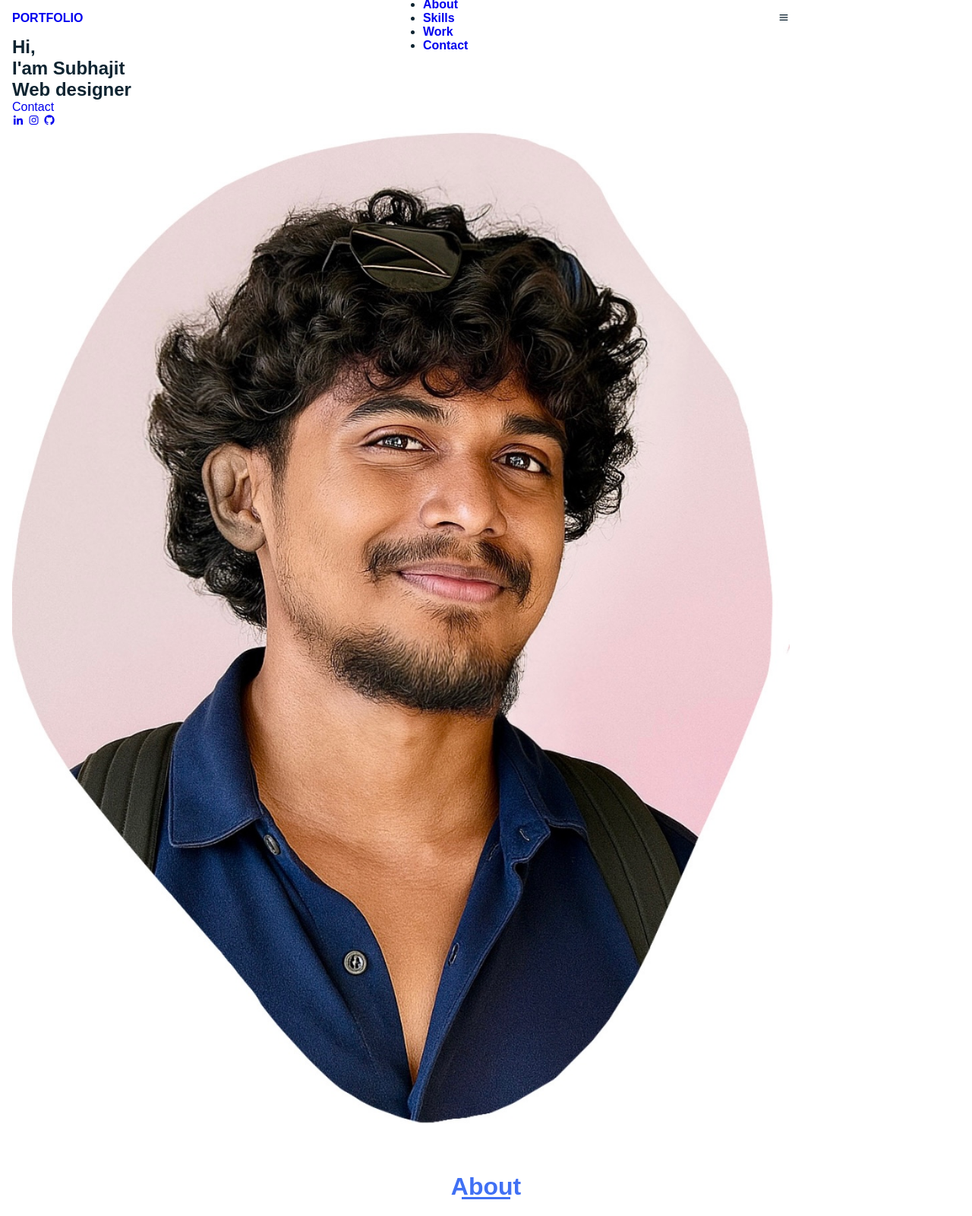
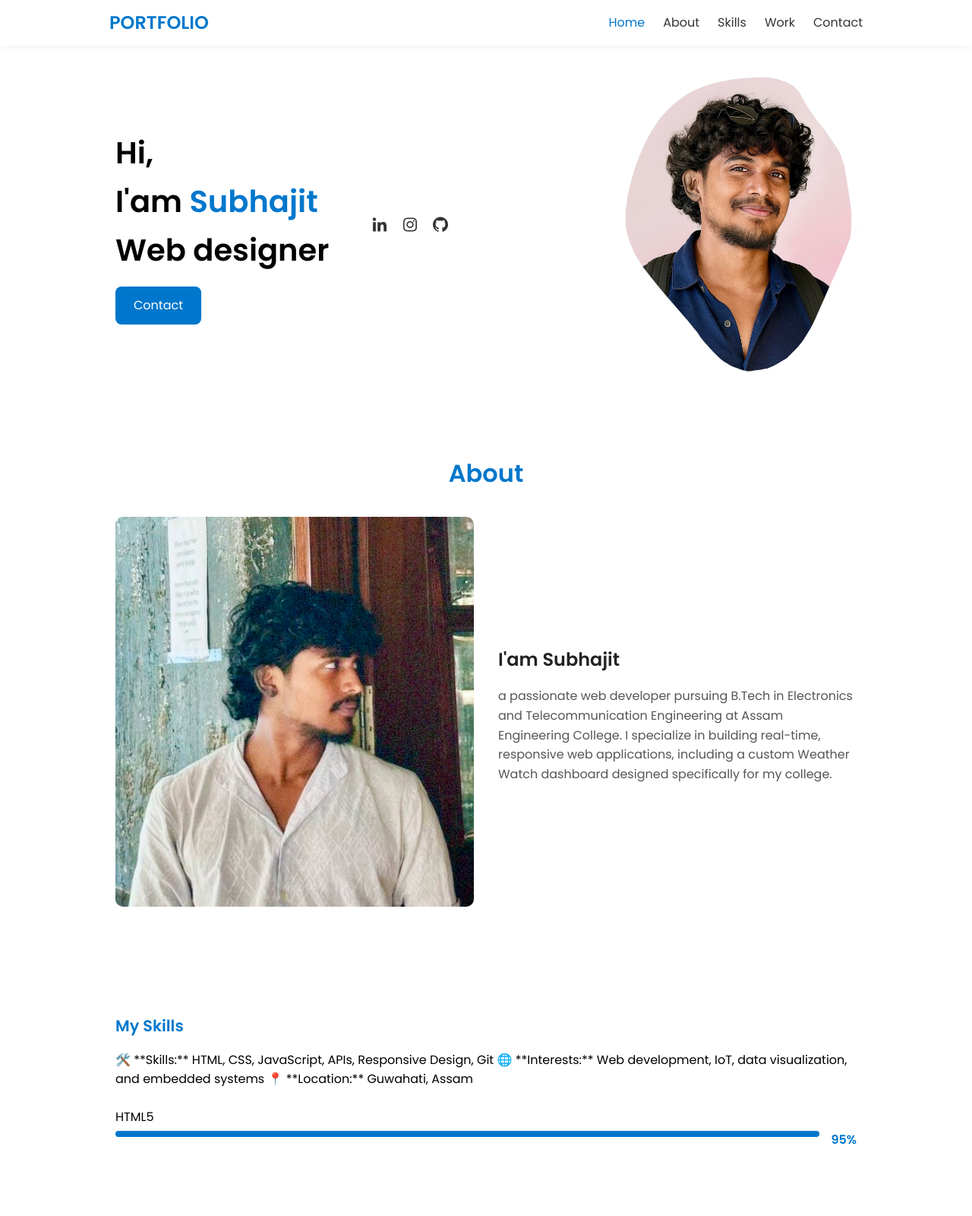
Before and after one commit to mostlyfrenzied/my-own-portfolio, a plain HTML site: page index.html in a window 1280 px wide. Shown: the top 1600 px of the page at 76% size. After the commit the page ends 1562 px from the top, so only its background shows below. Drawn offline with nearby package versions, Linux system fonts and the light colour scheme; a script that the page names is missing.

Commit message:
Update style.css

```diff
--- a/style.css
+++ b/style.css
@@ -1,220 +1,245 @@
-:root{
-    --header-height:3rem;
-    --font-semi:600;
-}
-:root{
-    --first-color: #4070f4;
-    --second-color: #0E2431;
-}
-:root{
-    --body-font:'poppins', sans-serif;
-    --big-font-size: 2rem;
-    --h2-font-size: 1.25rem;
-    --normal-font-size: 0.938rem;
-}
-@media screen and (min-width: 768px){
-    :root{
-        --big-font-size: 3.5rem;
-        --h2-font-size: 2rem;
-        --normal-font-size: 1rem;
-    }
-}
-:root{
-    --mb-1: 0.5rem;
-    --mb-2: 1rem;
-    --mb-3: 1.5rem;
-    --mb-4: 2rem;
-    --mb-5: 2.5rem;
-    --mb-6: 3rem;
-}
-:root{
-    --z-back: -10;
-    --z-normal: 1;
-    --z-tooltrip: 10;
-    --z-fixed: 10;
-}
-*,::before,::after{
+/*========== GOOGLE FONTS ==========*/
+@import url('https://fonts.googleapis.com/css2?family=Poppins:wght@300;400;600&display=swap');
+
+/*========== BASE ==========*/
+* {
+  margin: 0;
+  padding: 0;
   box-sizing: border-box;
 }
-html{
+
+html {
   scroll-behavior: smooth;
 }
-body{
-    margin: var(--header-height) 0 0 0;
-    font-family: var(--body-font);
-    font-size: var(--normal-font-size);
-    color: var(--second-color);
+
+body {
+  font-family: 'Poppins', sans-serif;
+  background-color: #f5f5f5
+  color: #333;
+  line-height: 1.6;
 }
-h1,h2,p{
-    margin: 0;
-    padding: 0;
-    list-style: none;
-}
-a{
-    text-decoration: none;
-}
-img{
+
+img {
   max-width: 100%;
   height: auto;
-    display: block;
+  border-radius: 10px;
 }
- .section-title{
-    position: relative;
-    font-size: var(--h2-font-size);
-    color: var(--first-color);
-    margin-top: var(--mb-2);
-    margin-bottom: var(--mb-4);
-    text-align: center;
- }
- .section-title::after{
-    position: absolute;
-    content: "";
-    width: 64px;
-    height: 0.18rem;
-    left: 0;
-    right: 0;
-    margin: auto;
-    top: 2rem;
-    background-color: var(--first-color);
- }
- .section{
-    padding-top: 3rem;
-    padding-bottom: 2 rem;;
- }
- .bd-grid{
-    max-width: 1024px;
-    display: grid;
-    grid-template-columns: 100%;
-    grid-column-gap: 2rem;
-    width: calc(100% - 2rem);
-    margin-left: var(--mb-2);
-    margin-right: var(--mb-2);
- }
- .l-header{
+
+/*========== LAYOUT ==========*/
+.l-header {
   width: 100%;
   position: fixed;
   top: 0;
   left: 0;
-    z-index: var(--z-fixed);
   background-color: #fff;
-    box-shadow: 0 1px 4px rgba(146,161,176..15);
+  z-index: 100;
+  box-shadow: 0 2px 10px rgba(0, 0, 0, 0.05);
 }
- .nav{
-    height: var(--header-height);
+
+/*========== NAVIGATION ==========*/
+.nav {
+  max-width: 1024px;
+  margin: auto;
   display: flex;
   justify-content: space-between;
   align-items: center;
-    font-weight: var(--font-semi);
+  height: 60px;
+  padding: 0 1rem;
+}
 
+.nav__logo {
+  font-weight: 600;
+  font-size: 1.5rem;
+  color: #0077cc;
+  text-decoration: none;
 }
- @media screen and (max-width: 768px){
-    .nav__menu{
-        position: fixed;
-        top: var(--header-height);
-        right: -100%;
-        width: 80%;
-        height: 100%;
-        padding: 2rem;
-        background-color: var(--second-color);
-        transition: .5s;
+
+.nav__menu {
+  display: flex;
+}
+
+.nav__list {
+  display: flex;
+  gap: 1.5rem;
+  list-style: none;
+}
+
+.nav__item .nav__link {
+  text-decoration: none;
+  color: #333;
+  font-weight: 500;
+  position: relative;
+}
+
+.nav__link:hover,
+.nav__link.active {
+  color: #0077cc;
+}
+
+.nav__toggle {
+  display: none;
+  font-size: 1.8rem;
+  cursor: pointer;
+}
+
+/*========== HOME SECTION ==========*/
+.home {
+  display: grid;
+  grid-template-columns: repeat(auto-fit, minmax(280px, 1fr));
+  align-items: center;
+  gap: 2rem;
+  padding: 100px 1.5rem 50px;
+  max-width: 1024px;
+  margin: auto;
+}
+
+.home__title {
+  font-size: 2.5rem;
+  font-weight: 600;
+}
+
+.home__title-color {
+  color: #0077cc;
+}
+
+.button {
+  display: inline-block;
+  padding: 0.75rem 1.5rem;
+  background-color: #0077cc;
+  color: #fff;
+  text-decoration: none;
+  border-radius: 8px;
+  margin-top: 1rem;
+}
+
+.home__social {
+  display: flex;
+  gap: 1rem;
+}
+
+.home__social-icon {
+  font-size: 1.5rem;
+  color: #333;
+  transition: 0.3s;
+}
+
+.home__social-icon:hover {
+  color: #0077cc;
+}
+
+/*========== ABOUT SECTION ==========*/
+.section {
+  padding: 50px 1.5rem;
+  max-width: 1024px;
+  margin: auto;
+}
+
+.section-title {
+  font-size: 2rem;
+  font-weight: 600;
+  color: #0077cc;
+  text-align: center;
+  margin-bottom: 2rem;
+}
+
+.about__container {
+  display: grid;
+  grid-template-columns: repeat(auto-fit, minmax(280px, 1fr));
+  gap: 2rem;
+  align-items: center;
+}
+
+.about__subtitle {
+  font-size: 1.5rem;
+  color: #222;
+  margin-bottom: 1rem;
+}
+
+.about__text {
+  font-size: 1rem;
+  color: #555;
+}
+
+/*========== SKILLS SECTION ==========*/
+.skills__subtitle {
+  font-size: 1.3rem;
+  margin-bottom: 1rem;
+  color: #0077cc;
+}
+
+.skills__text {
+  font-size: 1rem;
+  margin-bottom: 1.5rem;
+}
+
+.skills__data {
+  margin-bottom: 1rem;
+}
+
+.skills__names {
+  margin-bottom: 0.25rem;
+}
+
+.skills__name {
+  font-weight: 500;
+  font-size: 1rem;
+}
+
+.skills__percentage {
+  float: right;
+  font-weight: 600;
+  color: #0077cc;
+}
+
+.skills__bar {
+  height: 8px;
+  background-color: #e0e0e0;
+  border-radius: 4px;
+  overflow: hidden;
+  margin-top: 5px;
+}
+
+/* Colored Bars */
+.skills__html {
+  width: 95%;
+  background-color: #0077cc;
+}
+
+.skills__css {
+  width: 90%;
+  background-color: #009688;
+}
+
+.skills__js {
+  width: 85%;
+  background-color: #ffc107;
+}
+
+/*========== RESPONSIVE NAVIGATION ==========*/
+@media screen and (max-width: 768px) {
+  .nav__menu {
+    position: absolute;
+    top: 60px;
+    right: 0;
+    width: 100%;
+    background-color: #fff;
+    flex-direction: column;
+    align-items: center;
+    display: none;
+    box-shadow: 0 2px 5px rgba(0, 0, 0, 0.1);
+  }
+
+  .nav__menu.show {
+    display: flex;
+  }
+
+  .nav__toggle {
+    display: block;
+  }
+
+  .nav__list {
+    flex-direction: column;
+    gap: 1rem;
+    padding: 1rem 0;
   }
 }
- .nav__item{
-    margin-bottom: var(--mb-4;
- }
- .nav__link{
-    position: relative;
-    color: #fff;
-
- }
- .nav__link:hover{
-    position: relative;
- }
- .nav__link:hover::after{
-    position: absolute;
-    content: "";
-    width: 100%;
-    height: 0.18rem;
-    left: 0;
-    top: 2rem;
-    background-color: var(--first-color);
- }
- .nav__logo{
-    color: var(--second-color);
- }
- .nav__toggle{
-    color: var(--second-color);
-    font-size: 1.5rem;
-    cursor: pointer;
- }
- .active::after{
-    position: absolute;
-    content: "";
-    width: 100%;
-    height: 0.18rem;
-    left: 0;
-    top: 2rem;
-    background-color: var(--first-color);
- }
- .show{
-    right: 0;
- }
-.home{
-    height: calc(100vh - 3rem);
-    row-gap: 1rem;;
-}
-.home__data{
-    align-self: center;
-
-}
-.home__title{
-    font-size: var(--big-font-size);
-    margin-bottom: var(--mb-5);
-}
-.home__title-color{
-    color: var(--first-color);
-}
-.home__social{
-    display: flex;
-    flex-direction: column;
-}
-.home__social-icon{
-    width: max-content;
-    margin-bottom: var(--mb-2);
-    font-size: 1.5rem;
-    color: var(--second-color);
-}
-.home__social-icon:hover{
-    color: var(--first-color);
-}
-.home__img{
-    position: absolute;
-    right: 0;
-    bottom: 0;
-    width: 295px;
-}
-.button{
-    display: inline-block;
-    background-color: var(--first-color);
-    color: #fff;
-    padding: 175rem 2.5rem;
-    font-weight: var(--font-semi);
-    border-radius: .5rem;
-}
-.button:hover{
-    box-shadow: 0 10px 36px rgba(0,0,0,.15);
-}
-.about__container{
-    row-gap: 2rem;
-    text-align: center;
-}
-.about__subtitle{
-    margin-bottom: var(--mb-2);
-}
-.about__img{
-    justify-self: center;
-}
-.about__img img{
-    width: 200px;
-    border-radius: .5rem;
-}
```
Lines whose indentation alone changed are shown as unchanged.
